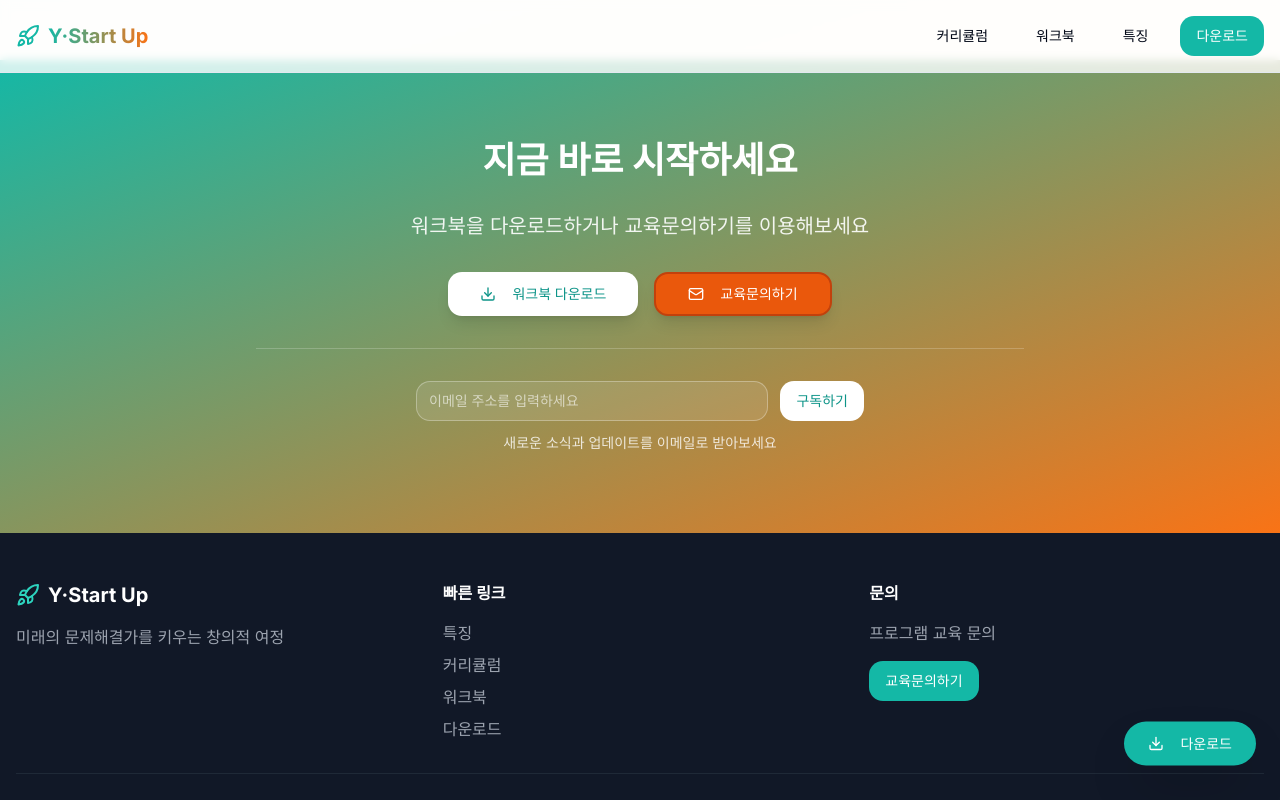
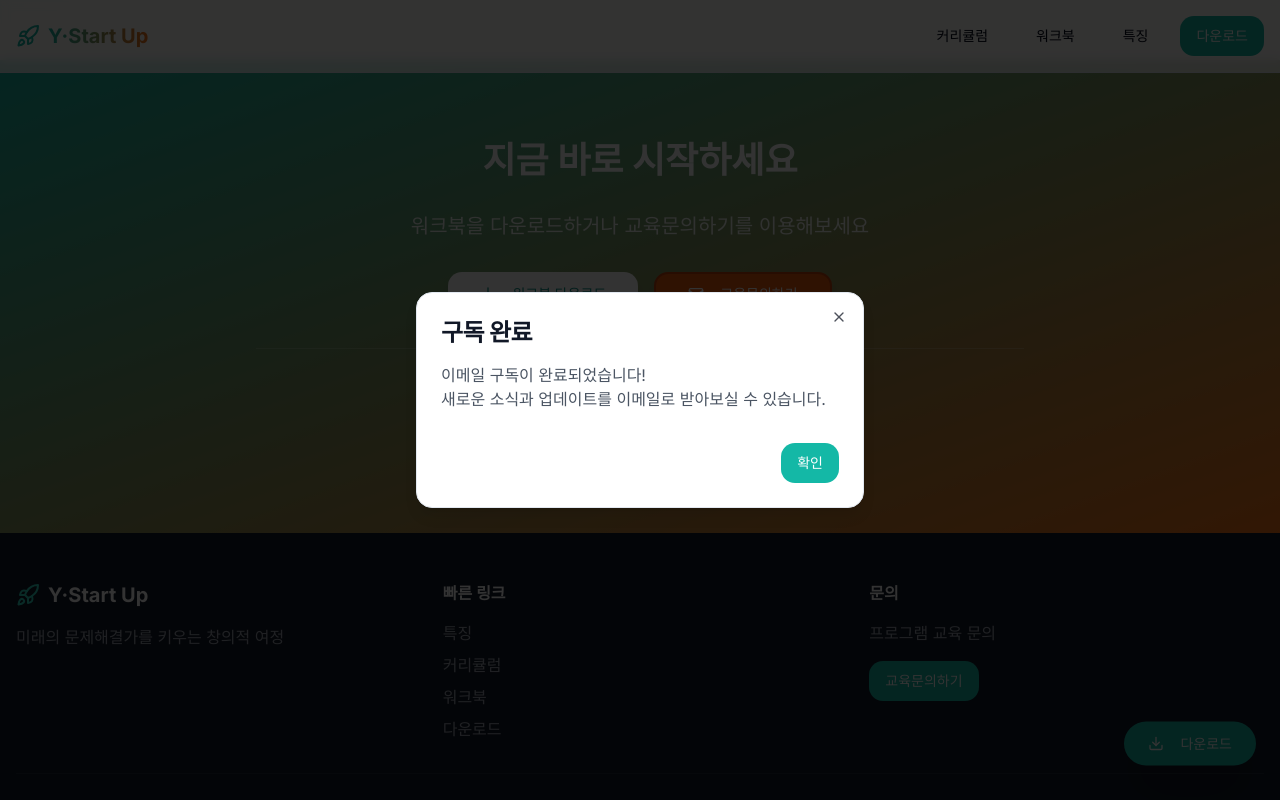
Before and after one commit to koreatommy/startup, a Next.js app: page / in a window 1280 px wide. Both pictures are taken after typing "name@example.com" into the empty fields and a click on the button "구독하기". Shown: the part 6156-6956 px from the top of the page. Built offline with nearby package versions, Linux system fonts and the light colour scheme; no server answers.

Commit message:
feat: alert를 커스텀 모달 다이얼로그로 변경
- shadcn/ui Dialog 컴포넌트 추가
- 다운로드, 교육문의, 구독 완료 알림을 모달로 변경
- 모달 제목과 내용을 자유롭게 커스터마이징 가능
- 브라우저 기본 alert 대신 일관된 UI 제공

```diff
--- a/app/(public)/page.tsx
+++ b/app/(public)/page.tsx
@@ -4,6 +4,13 @@ import { Button } from "@/components/ui/button";
 import { Card, CardContent, CardDescription, CardHeader, CardTitle } from "@/components/ui/card";
 import { Badge } from "@/components/ui/badge";
 import { Input } from "@/components/ui/input";
+import {
+  Dialog,
+  DialogContent,
+  DialogDescription,
+  DialogHeader,
+  DialogTitle
+} from "@/components/ui/dialog";
 import {
   Lightbulb,
   BookOpen,
@@ -31,18 +38,21 @@ import { useState } from "react";
 export default function LandingPage() {
   const [email, setEmail] = useState("");
   const [mobileMenuOpen, setMobileMenuOpen] = useState(false);
+  const [downloadDialogOpen, setDownloadDialogOpen] = useState(false);
+  const [inquiryDialogOpen, setInquiryDialogOpen] = useState(false);
+  const [subscribeDialogOpen, setSubscribeDialogOpen] = useState(false);
 
   const handleDownload = () => {
-    alert("워크북 다운로드 기능은 곧 제공됩니다.");
+    setDownloadDialogOpen(true);
   };
 
   const handleInquiry = () => {
-    alert("교육문의하기 기능은 곧 제공됩니다.");
+    setInquiryDialogOpen(true);
   };
 
   const handleSubscribe = (e: React.FormEvent) => {
     e.preventDefault();
-    alert("이메일 구독이 완료되었습니다!");
+    setSubscribeDialogOpen(true);
     setEmail("");
   };
 
@@ -871,6 +881,87 @@ export default function LandingPage() {
         </Button>
       </div>
 
+      {/* Download Dialog */}
+      <Dialog open={downloadDialogOpen} onOpenChange={setDownloadDialogOpen}>
+        <DialogContent className="sm:max-w-md">
+          <DialogHeader>
+            <DialogTitle className="text-2xl font-bold text-gray-900">
+              워크북 다운로드
+            </DialogTitle>
+            <DialogDescription className="text-base text-gray-600 pt-2">
+              워크북 다운로드 기능은 곧 제공됩니다.
+              <br />
+              문의사항이 있으시면 교육문의하기를 이용해주세요.
+            </DialogDescription>
+          </DialogHeader>
+          <div className="flex justify-end gap-3 pt-4">
+            <Button
+              variant="outline"
+              onClick={() => setDownloadDialogOpen(false)}
+            >
+              닫기
+            </Button>
+            <Button
+              onClick={() => {
+                setDownloadDialogOpen(false);
+                setInquiryDialogOpen(true);
+              }}
+              className="bg-mint-500 hover:bg-mint-600 text-white"
+            >
+              교육문의하기
+            </Button>
+          </div>
+        </DialogContent>
+      </Dialog>
+
+      {/* Inquiry Dialog */}
+      <Dialog open={inquiryDialogOpen} onOpenChange={setInquiryDialogOpen}>
+        <DialogContent className="sm:max-w-md">
+          <DialogHeader>
+            <DialogTitle className="text-2xl font-bold text-gray-900">
+              교육문의하기
+            </DialogTitle>
+            <DialogDescription className="text-base text-gray-600 pt-2">
+              교육문의하기 기능은 곧 제공됩니다.
+              <br />
+              빠른 시일 내에 연락드리겠습니다.
+            </DialogDescription>
+          </DialogHeader>
+          <div className="flex justify-end pt-4">
+            <Button
+              onClick={() => setInquiryDialogOpen(false)}
+              className="bg-mint-500 hover:bg-mint-600 text-white"
+            >
+              확인
+            </Button>
+          </div>
+        </DialogContent>
+      </Dialog>
+
+      {/* Subscribe Dialog */}
+      <Dialog open={subscribeDialogOpen} onOpenChange={setSubscribeDialogOpen}>
+        <DialogContent className="sm:max-w-md">
+          <DialogHeader>
+            <DialogTitle className="text-2xl font-bold text-gray-900">
+              구독 완료
+            </DialogTitle>
+            <DialogDescription className="text-base text-gray-600 pt-2">
+              이메일 구독이 완료되었습니다!
+              <br />
+              새로운 소식과 업데이트를 이메일로 받아보실 수 있습니다.
+            </DialogDescription>
+          </DialogHeader>
+          <div className="flex justify-end pt-4">
+            <Button
+              onClick={() => setSubscribeDialogOpen(false)}
+              className="bg-mint-500 hover:bg-mint-600 text-white"
+            >
+              확인
+            </Button>
+          </div>
+        </DialogContent>
+      </Dialog>
+
       <style jsx>{`
         @keyframes fade-in {
           from {
--- /dev/null
+++ b/components/ui/dialog.tsx
@@ -0,0 +1,122 @@
+"use client"
+
+import * as React from "react"
+import * as DialogPrimitive from "@radix-ui/react-dialog"
+import { X } from "lucide-react"
+
+import { cn } from "@/lib/utils"
+
+const Dialog = DialogPrimitive.Root
+
+const DialogTrigger = DialogPrimitive.Trigger
+
+const DialogPortal = DialogPrimitive.Portal
+
+const DialogClose = DialogPrimitive.Close
+
+const DialogOverlay = React.forwardRef<
+  React.ElementRef<typeof DialogPrimitive.Overlay>,
+  React.ComponentPropsWithoutRef<typeof DialogPrimitive.Overlay>
+>(({ className, ...props }, ref) => (
+  <DialogPrimitive.Overlay
+    ref={ref}
+    className={cn(
+      "fixed inset-0 z-50 bg-black/80 data-[state=open]:animate-in data-[state=closed]:animate-out data-[state=closed]:fade-out-0 data-[state=open]:fade-in-0",
+      className
+    )}
+    {...props}
+  />
+))
+DialogOverlay.displayName = DialogPrimitive.Overlay.displayName
+
+const DialogContent = React.forwardRef<
+  React.ElementRef<typeof DialogPrimitive.Content>,
+  React.ComponentPropsWithoutRef<typeof DialogPrimitive.Content>
+>(({ className, children, ...props }, ref) => (
+  <DialogPortal>
+    <DialogOverlay />
+    <DialogPrimitive.Content
+      ref={ref}
+      className={cn(
+        "fixed left-[50%] top-[50%] z-50 grid w-full max-w-lg translate-x-[-50%] translate-y-[-50%] gap-4 border bg-background p-6 shadow-lg duration-200 data-[state=open]:animate-in data-[state=closed]:animate-out data-[state=closed]:fade-out-0 data-[state=open]:fade-in-0 data-[state=closed]:zoom-out-95 data-[state=open]:zoom-in-95 data-[state=closed]:slide-out-to-left-1/2 data-[state=closed]:slide-out-to-top-[48%] data-[state=open]:slide-in-from-left-1/2 data-[state=open]:slide-in-from-top-[48%] sm:rounded-lg",
+        className
+      )}
+      {...props}
+    >
+      {children}
+      <DialogPrimitive.Close className="absolute right-4 top-4 rounded-sm opacity-70 ring-offset-background transition-opacity hover:opacity-100 focus:outline-none focus:ring-2 focus:ring-ring focus:ring-offset-2 disabled:pointer-events-none data-[state=open]:bg-accent data-[state=open]:text-muted-foreground">
+        <X className="h-4 w-4" />
+        <span className="sr-only">Close</span>
+      </DialogPrimitive.Close>
+    </DialogPrimitive.Content>
+  </DialogPortal>
+))
+DialogContent.displayName = DialogPrimitive.Content.displayName
+
+const DialogHeader = ({
+  className,
+  ...props
+}: React.HTMLAttributes<HTMLDivElement>) => (
+  <div
+    className={cn(
+      "flex flex-col space-y-1.5 text-center sm:text-left",
+      className
+    )}
+    {...props}
+  />
+)
+DialogHeader.displayName = "DialogHeader"
+
+const DialogFooter = ({
+  className,
+  ...props
+}: React.HTMLAttributes<HTMLDivElement>) => (
+  <div
+    className={cn(
+      "flex flex-col-reverse sm:flex-row sm:justify-end sm:space-x-2",
+      className
+    )}
+    {...props}
+  />
+)
+DialogFooter.displayName = "DialogFooter"
+
+const DialogTitle = React.forwardRef<
+  React.ElementRef<typeof DialogPrimitive.Title>,
+  React.ComponentPropsWithoutRef<typeof DialogPrimitive.Title>
+>(({ className, ...props }, ref) => (
+  <DialogPrimitive.Title
+    ref={ref}
+    className={cn(
+      "text-lg font-semibold leading-none tracking-tight",
+      className
+    )}
+    {...props}
+  />
+))
+DialogTitle.displayName = DialogPrimitive.Title.displayName
+
+const DialogDescription = React.forwardRef<
+  React.ElementRef<typeof DialogPrimitive.Description>,
+  React.ComponentPropsWithoutRef<typeof DialogPrimitive.Description>
+>(({ className, ...props }, ref) => (
+  <DialogPrimitive.Description
+    ref={ref}
+    className={cn("text-sm text-muted-foreground", className)}
+    {...props}
+  />
+))
+DialogDescription.displayName = DialogPrimitive.Description.displayName
+
+export {
+  Dialog,
+  DialogPortal,
+  DialogOverlay,
+  DialogClose,
+  DialogTrigger,
+  DialogContent,
+  DialogHeader,
+  DialogFooter,
+  DialogTitle,
+  DialogDescription,
+}
```
Also changed, not shown: package.json (+4 -3 lines), 1 other file (tests, documents, lock files or other folders).
